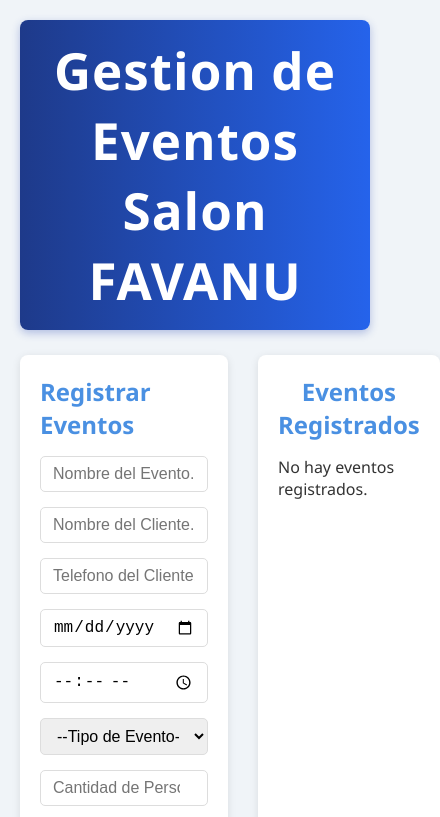
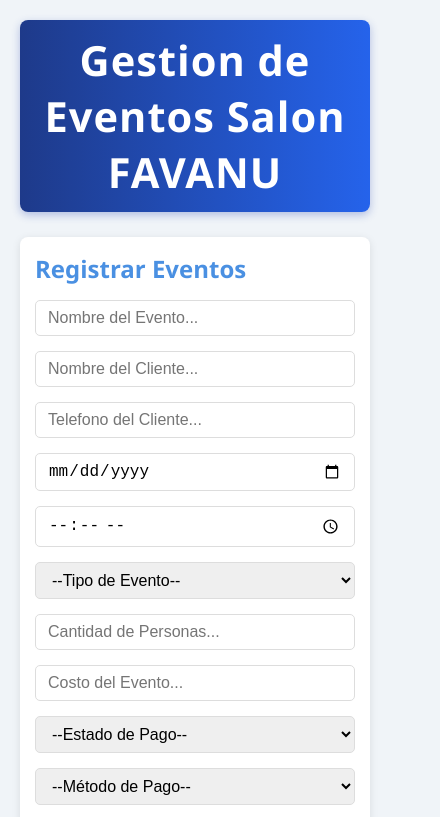
Before and after one commit to xjosephx11/eventos-favanu, a plain HTML site: page index.html in a window 390 px wide. Shown: the top 817 px of the page, 440 px wide, since content can reach past the window. Drawn offline with nearby package versions, Linux system fonts and the light colour scheme.

Commit message:
responsive para mobil

```diff
--- a/css/style.css
+++ b/css/style.css
@@ -12,11 +12,21 @@ body {
   padding: 20px;
 }
 
+/* Header */
 header {
+  background: linear-gradient(90deg, #1e3a8a, #2563eb);
+  color: white;
+  padding: 15px 20px;
   text-align: center;
-  margin-bottom: 20px;
+  box-shadow: 0 3px 8px rgba(30, 64, 175, 0.3);
+  border-radius: 8px;
+  margin-bottom: 25px;
+  font-weight: 700;
+  font-size: 1.6rem;
+  letter-spacing: 1px;
 }
 
+/* Contenedor principal */
 .contenedor {
   display: flex;
   gap: 30px;
@@ -24,6 +34,7 @@ header {
   margin: 0 auto;
 }
 
+/* Formulario */
 .formulario {
   flex: 1;
   background: white;
@@ -68,16 +79,13 @@ header {
   background-color: #357abd;
 }
 
+/* Listado de eventos */
 .listado {
   flex: 1.2;
-  /* quitado max-height y overflow para evitar scroll */
   background: white;
   padding: 20px;
   border-radius: 8px;
   box-shadow: 0 2px 8px rgb(0 0 0 / 0.1);
-  overflow: visible; /* asegurar que no haya scroll */
-  max-height: none;
-  height: auto;
 }
 
 .listado h2 {
@@ -87,12 +95,12 @@ header {
   text-align: center;
 }
 
-/* Card de cada evento */
+/* Card evento */
 .evento {
   background: #e8f0fe;
   border-radius: 8px;
   padding: 15px 20px;
-  margin-bottom: 20px; /* más espacio entre cards */
+  margin-bottom: 15px;
   box-shadow: 0 1px 4px rgb(0 0 0 / 0.1);
   border-left: 5px solid #4a90e2;
   transition: box-shadow 0.3s;
@@ -112,12 +120,12 @@ header {
   font-size: 14.5px;
 }
 
-/* Contenedor botones */
+/* Botones */
 .acciones {
   margin-top: 10px;
   display: flex;
+  flex-wrap: wrap;
   gap: 10px;
-  flex-wrap: wrap;
 }
 
 .acciones button {
@@ -154,7 +162,7 @@ header {
   background-color: #1565c0;
 }
 
-/* Mensajes de alerta */
+/* Alertas */
 .alerta {
   padding: 12px 20px;
   margin-bottom: 20px;
@@ -179,20 +187,6 @@ header {
   border: 1.5px solid #badbcc;
 }
 
-header {
-  background: linear-gradient(90deg, #1e3a8a, #2563eb);
-  color: white;
-  padding: 15px 20px;
-  text-align: center;
-  box-shadow: 0 3px 8px rgba(30, 64, 175, 0.3);
-  border-radius: 8px;
-  margin-bottom: 25px;
-  font-family: 'Segoe UI', Tahoma, Geneva, Verdana, sans-serif;
-  font-weight: 700;
-  font-size: 1.6rem;
-  letter-spacing: 1px;
-}
-
 /* Footer */
 footer {
   background: #000000;
@@ -207,3 +201,37 @@ footer {
   font-family: 'Segoe UI', Tahoma, Geneva, Verdana, sans-serif;
   letter-spacing: 0.5px;
 }
+
+/* ---------------------
+   Responsive (celulares y tablets)
+---------------------- */
+@media (max-width: 768px) {
+  .contenedor {
+    flex-direction: column;
+    gap: 20px;
+  }
+
+  header {
+    font-size: 1.3rem;
+    padding: 12px 10px;
+  }
+
+  .formulario, .listado {
+    width: 100%;
+    padding: 15px;
+  }
+
+  .acciones {
+    flex-direction: column;
+    gap: 8px;
+  }
+
+  .acciones button {
+    width: 100%;
+  }
+
+  footer {
+    font-size: 0.85rem;
+    padding: 14px 10px;
+  }
+}
```
